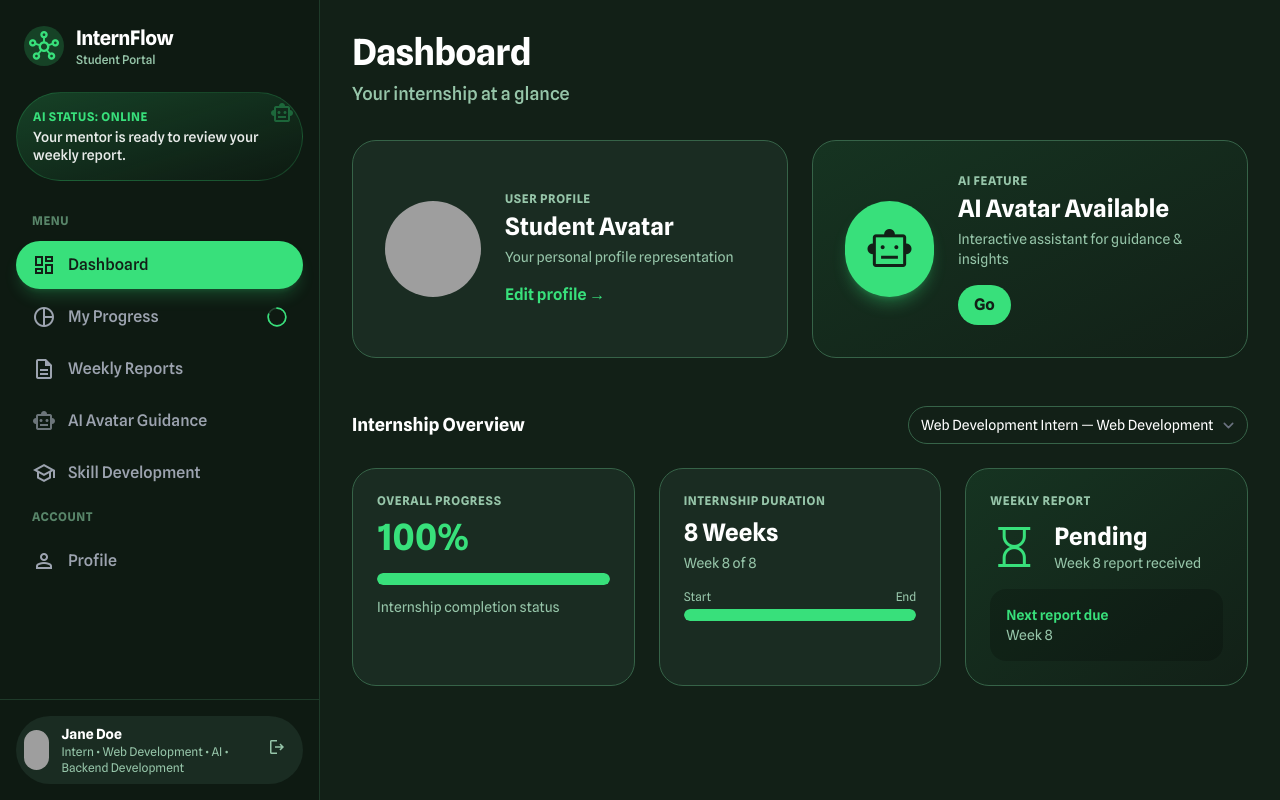
After one commit to 240923Joshua/UCSI_Internship_Project, a Flask app: page /dashboard in a window 1280 px wide. The commit adds this page. Run offline with Flask 3, Linux system fonts and the light colour scheme; a user stored in the database is signed in; data comes from the database, SQL or seed files in the repository; some libraries are stand-ins or nearby versions; grey boxes are pictures that could not be loaded.

Commit message:
intern dashboard linking done - path defined between all intern pages

```diff
--- a/app.py
+++ b/app.py
@@ -85,11 +85,12 @@ def myProgressPercentage(db, user_id):
     return round(ml_results / internships,2)
 
 
-@app.route("/intern/<int:user_id>")
-def intern_dashboard(user_id):
-    domain=""
+@app.route("/dashboard")
+def intern_dashboard():
     if "user_id" not in session or session.get("role") != "intern":
         return redirect(url_for("login"))
+    user_id = session["user_id"]
+    domain=""
     db = get_db()
     cursor = db.execute("SELECT * FROM internship WHERE user_id = ?", (user_id,))
     internships = cursor.fetchall()
@@ -98,9 +99,84 @@ def intern_dashboard(user_id):
     domain = domain[:-3]  # Remove trailing separator
     cursor = db.execute("SELECT * FROM user_details WHERE user_id = ?", (user_id,))
     user_details = cursor.fetchone()
-    cursor = db.execute("SELECT * FROM ml_results WHERE user_id = ? ORDER BY created_at DESC", (user_id,))
-    ml_results = cursor.fetchall()
-    return render_template("intern/finalinterndashboard.html", internships=internships[0], user_details=user_details,domain=domain,ml_results=ml_results)
+    progress_percentage = myProgressPercentage(db, user_id)
+
+    internship_id = request.args.get("internship_id", type=int)
+    if not internship_id:
+        internship_id = internships[0]["internship_id"]
+
+    cursor = db.execute("""
+    SELECT *
+    FROM internship
+    WHERE internship_id = ? AND user_id = ?
+    """, (internship_id, user_id))
+
+    internship = cursor.fetchone()
+
+    if not internship:
+        abort(403)
+    today = date.today()
+    start = datetime.strptime(internship["start_date"], "%Y-%m-%d").date()
+    end = datetime.strptime(internship["end_date"], "%Y-%m-%d").date()
+
+    if today < start:
+        progressPercentage = 0
+    elif today > end:
+        progressPercentage = 100
+    else:
+        total_days = (end - start).days
+        elapsed_days = (today - start).days
+        progressPercentage = round((elapsed_days / total_days) * 100)
+    total_weeks = internship["weeks"]
+
+    currentWeek = min(
+        total_weeks,
+        max(1, ((today - start).days // 7) + 1)
+)
+    cursor = db.execute("""
+        SELECT status
+        FROM weekly_reports
+        WHERE user_id = ?
+        AND internship_id = ?
+        AND week_number = ?
+    """, (user_id, internship_id, currentWeek))
+
+    report = cursor.fetchone()
+
+    if report and report["status"] == "submitted":
+        weekly_status = "Submitted"
+        next_due = f"Week {currentWeek + 1}"
+    else:
+        weekly_status = "Pending"
+        next_due = f"Week {currentWeek}"
+    # --------------------------------------------------
+    latest_internship = db.execute(
+        """
+        SELECT * FROM internship
+        WHERE user_id = ?
+        ORDER BY start_date DESC
+        LIMIT 1
+        """,
+        (user_id,)
+    ).fetchone()
+
+    start_date_latest = datetime.strptime(
+        latest_internship["start_date"], "%Y-%m-%d"
+    ).date()
+
+    current_week = max(1, ((today - start_date_latest).days // 7) + 1)
+
+    weeklyReportRedirect = {
+        "internship_id": latest_internship["internship_id"],
+        "week": current_week
+    }
+    # --------------------------------------------------
+    return render_template("intern/dashboard.html", internships=internships,
+    user_details=user_details,domain=domain,weeklyReportRedirect=weeklyReportRedirect,
+    progress_percentage=progress_percentage, active_internship_id=internship_id,
+    total_weeks=total_weeks, currentWeek=currentWeek,progressPercentage=progressPercentage,
+    next_due=next_due,weekly_status=weekly_status)
+
 
 # @app.route("/flash-test")
 # def flash_test():
@@ -324,6 +400,67 @@ def weekly_report_redirect(internship_id):
         week=current_week
     ))
 
+@app.route("/skill-dev")
+def skill_dev():
+    if "user_id" not in session or session.get("role") != "intern":
+        return redirect(url_for("login"))
+
+    user_id = session["user_id"]
+    db = get_db()
+
+    user_details = db.execute(
+        "SELECT * FROM user_details WHERE user_id = ?",
+        (user_id,)
+    ).fetchone()
+
+
+    skills = db.execute("""
+        SELECT s.name, ds.domain
+        FROM skills s
+        JOIN domain_skills ds ON ds.skill_id = s.skill_id
+        WHERE ds.domain IN (
+            SELECT DISTINCT domain FROM internship WHERE user_id = ?
+        )
+        ORDER BY ds.domain, s.name
+    """, (user_id,)).fetchall()
+
+    latest_internship = db.execute(
+        """
+        SELECT * FROM internship
+        WHERE user_id = ?
+        ORDER BY start_date DESC
+        LIMIT 1
+        """,
+        (user_id,)
+    ).fetchone()
+
+    start_date_latest = datetime.strptime(
+        latest_internship["start_date"], "%Y-%m-%d"
+    ).date()
+
+    today = date.today()
+    current_week = max(1, ((today - start_date_latest).days // 7) + 1)
+
+    domain=""
+    internships = db.execute("""
+        SELECT domain
+        FROM internship
+        WHERE user_id = ?
+    """, (user_id,)).fetchall()
+    for i in internships:
+        domain+=i["domain"]+" • "
+    domain = domain[:-3]
+
+    progress_percentage = myProgressPercentage(db, user_id)
+
+    weeklyReportRedirect = {
+        "internship_id": latest_internship["internship_id"],
+        "week": current_week
+    }
+
+    return render_template("intern/finalskilldev.html", skills=skills,
+    weeklyReportRedirect=weeklyReportRedirect, user_details=user_details, domain=domain, progress_percentage=progress_percentage)
+
 @app.route("/supervisor/<int:supervisor_id>/dashboard")
 def supervisor_dashboard(supervisor_id):
     if "user_id" not in session or session.get("role") != "supervisor":
@@ -387,7 +524,7 @@ def login():
 
     # Redirect based on role
     if user["role"] == "intern":
-        return redirect(url_for("intern_dashboard", user_id=user["user_id"]))
+        return redirect(url_for("intern_dashboard"))
 
     if user["role"] == "supervisor":
         return redirect(url_for("supervisor_dashboard", supervisor_id=user["user_id"]))
@@ -1096,7 +1233,7 @@ def intern_report_history():
     ).fetchall()
 
     return render_template(
-        "intern/avatarChat.html",
+        "intern/finalreporthistory.html",
         reports=reports,
         internship=internship
     )
@@ -1146,7 +1283,7 @@ def avatar_page():
         "week": current_week
     }
     return render_template(
-        "intern/finalavatarchat.html",
+        "intern/avatarChat.html",
         internships=internships,
         user_details=user_details,
         domain=domain,
@@ -1214,4 +1351,4 @@ def avatar_chat():
 
 
 if __name__ == "__main__":
-    app.run(debug=True, use_reloader=False)
+    app.run(debug=True, use_reloader=True)
--- a/templates/intern/avatarChat.html
+++ b/templates/intern/avatarChat.html
@@ -139,7 +139,7 @@
 </div>
 <div class="flex-1 overflow-y-auto px-4 py-2 space-y-1">
 <p class="px-4 py-2 text-xs font-bold text-[#637588] dark:text-[#588569] uppercase tracking-wider">Menu</p>
-<a class="group flex items-center gap-3 px-4 py-3 rounded-full text-[#111418] dark:text-[#9ca3af] hover:bg-[#e6e8eb] dark:hover:bg-white/5 hover:text-[#111418] dark:hover:text-white transition-colors" href="#">
+<a href="{{ url_for('intern_dashboard') }}"class="group flex items-center gap-3 px-4 py-3 rounded-full text-[#111418] dark:text-[#9ca3af] hover:bg-[#e6e8eb] dark:hover:bg-white/5 hover:text-[#111418] dark:hover:text-white transition-colors" href="#">
 <span class="material-symbols-outlined group-hover:text-primary transition-colors">dashboard</span>
 <span class="font-medium">Dashboard</span>
 </a>
@@ -177,7 +177,7 @@
 <span class="material-symbols-outlined fill-1 animate-pulse">smart_toy</span>
 <span class="font-medium">AI Avatar Guidance</span>
 </a>
-<a class="group flex items-center gap-3 px-4 py-3 rounded-full text-[#111418] dark:text-[#9ca3af] hover:bg-[#e6e8eb] dark:hover:bg-white/5 hover:text-[#111418] dark:hover:text-white transition-colors" href="#">
+<a href="{{ url_for('skill_dev') }}" class="group flex items-center gap-3 px-4 py-3 rounded-full text-[#111418] dark:text-[#9ca3af] hover:bg-[#e6e8eb] dark:hover:bg-white/5 hover:text-[#111418] dark:hover:text-white transition-colors" href="#">
 <span class="material-symbols-outlined group-hover:text-primary transition-colors">school</span>
 <span class="font-medium">Skill Development</span>
 </a>
--- /dev/null
+++ b/templates/intern/dashboard.html
@@ -0,0 +1,253 @@
+<!DOCTYPE html>
+<html class="dark" lang="en">
+<head>
+  <meta charset="UTF-8" />
+  <meta name="viewport" content="width=device-width, initial-scale=1.0" />
+  <title>InternFlow Dashboard</title>
+
+  <!-- FONTS -->
+  <link rel="preconnect" href="https://fonts.googleapis.com">
+  <link rel="preconnect" href="https://fonts.gstatic.com" crossorigin>
+  <link href="https://fonts.googleapis.com/css2?family=Spline+Sans:wght@300;400;500;600;700&display=swap" rel="stylesheet">
+  <link href="https://fonts.googleapis.com/css2?family=Material+Symbols+Outlined:wght@100..700&display=swap" rel="stylesheet" />
+
+  <!-- TAILWIND -->
+  <script src="https://cdn.tailwindcss.com?plugins=forms,container-queries"></script>
+  <script>
+    tailwind.config = {
+      darkMode: 'class',
+      theme: {
+        extend: {
+          colors: {
+            primary: '#38e07b',
+            'background-light': '#f6f8f7',
+            'background-dark': '#122017',
+            'surface-dark': '#1a2c22'
+          },
+          fontFamily: { display: ['Spline Sans', 'sans-serif'] },
+          borderRadius: { DEFAULT: '1rem', lg: '2rem', xl: '3rem', full: '9999px' }
+        }
+      }
+    }
+  </script>
+
+  <!-- SCROLLBAR -->
+  <style>
+    body { font-family: 'Spline Sans', sans-serif; }
+    ::-webkit-scrollbar { width: 8px; }
+    ::-webkit-scrollbar-track { background: #122017; }
+    ::-webkit-scrollbar-thumb { background: #264532; border-radius: 4px; }
+    ::-webkit-scrollbar-thumb:hover { background: #38e07b; }
+  </style>
+</head>
+
+<body class="bg-background-light dark:bg-background-dark text-[#111418] dark:text-white h-screen flex overflow-hidden">
+
+  <!-- SIDEBAR -->
+  <aside class="w-80 h-full flex flex-col bg-background-light dark:bg-[#0e1a12] border-r border-[#e6e8eb] dark:border-[#1e3a29] shrink-0 relative z-20">
+
+    <!-- Logo -->
+    <div class="p-6 pb-2">
+      <div class="flex items-center gap-3">
+        <div class="flex items-center justify-center size-10 rounded-xl bg-primary/20 text-primary">
+          <span class="material-symbols-outlined text-3xl">hub</span>
+        </div>
+        <div>
+          <h1 class="font-display font-bold text-xl tracking-tight text-[#111418] dark:text-white">InternFlow</h1>
+          <p class="text-xs font-medium text-[#637588] dark:text-[#96c5a9]">Student Portal</p>
+        </div>
+      </div>
+    </div>
+
+    <!-- AI Status -->
+    <div class="px-4 py-4">
+      <div class="bg-gradient-to-br from-primary/20 to-transparent p-4 rounded-xl border border-primary/20 relative overflow-hidden group cursor-pointer transition-all hover:border-primary/40">
+        <div class="absolute top-0 right-0 p-2 opacity-50">
+          <span class="material-symbols-outlined text-primary animate-pulse">smart_toy</span>
+        </div>
+        <p class="text-xs uppercase tracking-wider font-bold text-primary mb-1">AI Status: Online</p>
+        <p class="text-sm font-medium text-[#111418] dark:text-white/90 leading-tight">Your mentor is ready to review your weekly report.</p>
+      </div>
+    </div>
+
+    <!-- Menu -->
+    <div class="flex-1 overflow-y-auto px-4 py-2 space-y-1">
+      <p class="px-4 py-2 text-xs font-bold text-[#637588] dark:text-[#588569] uppercase tracking-wider">Menu</p>
+
+      <a class="flex items-center gap-3 px-4 py-3 rounded-full bg-primary text-[#122017] shadow-lg shadow-primary/20 transition-all hover:scale-[1.02]">
+        <span class="material-symbols-outlined fill-1">dashboard</span>
+        <span class="font-medium">Dashboard</span>
+      </a>
+
+      <a href="{{ url_for('internship_progress') }}" class="group flex items-center justify-between px-4 py-3 rounded-full text-[#111418] dark:text-[#9ca3af] hover:bg-[#e6e8eb] dark:hover:bg-white/5 transition-colors">
+        <div class="flex items-center gap-3">
+          <span class="material-symbols-outlined group-hover:text-primary transition-colors">pie_chart</span>
+          <span class="font-medium">My Progress</span>
+        </div>
+        <svg class="w-5 h-5" viewBox="0 0 36 36">
+  <path
+    d="M18 2.0845
+       a 15.9155 15.9155 0 0 1 0 31.831
+       a 15.9155 15.9155 0 0 1 0 -31.831"
+    fill="none"
+    stroke="#264532"
+    stroke-width="3"
+  />
+  <path
+    d="M18 2.0845
+       a 15.9155 15.9155 0 0 1 0 31.831
+       a 15.9155 15.9155 0 0 1 0 -31.831"
+    fill="none"
+    stroke="#38e07b"
+    stroke-width="3"
+    stroke-dasharray="{{ progress_percentage }}, 100"
+    stroke-linecap="round"
+  />
+</svg>
+      </a>
+
+      <a href="{{ url_for('weekly_report', internship_id=weeklyReportRedirect.internship_id, week=weeklyReportRedirect.week) }}" class="group flex items-center gap-3 px-4 py-3 rounded-full text-[#111418] dark:text-[#9ca3af] hover:bg-[#e6e8eb] dark:hover:bg-white/5 transition-colors">
+        <span class="material-symbols-outlined group-hover:text-primary transition-colors">description</span>
+        <span class="font-medium">Weekly Reports</span>
+      </a>
+
+      <a href="{{ url_for('avatar_page') }}" class="group flex items-center gap-3 px-4 py-3 rounded-full text-[#111418] dark:text-[#9ca3af] hover:bg-[#e6e8eb] dark:hover:bg-white/5 transition-colors">
+        <span class="material-symbols-outlined group-hover:text-primary transition-colors animate-pulse">smart_toy</span>
+        <span class="font-medium">AI Avatar Guidance</span>
+      </a>
+
+      <a href="{{ url_for('skill_dev') }}" class="group flex items-center gap-3 px-4 py-3 rounded-full text-[#111418] dark:text-[#9ca3af] hover:bg-[#e6e8eb] dark:hover:bg-white/5 transition-colors">
+        <span class="material-symbols-outlined group-hover:text-primary transition-colors">school</span>
+        <span class="font-medium">Skill Development</span>
+      </a>
+
+      <p class="px-4 py-2 mt-4 text-xs font-bold text-[#637588] dark:text-[#588569] uppercase tracking-wider">Account</p>
+      <a href="{{ url_for('profile') }}" class="group flex items-center gap-3 px-4 py-3 rounded-full text-[#111418] dark:text-[#9ca3af] hover:bg-[#e6e8eb] dark:hover:bg-white/5 transition-colors">
+        <span class="material-symbols-outlined group-hover:text-primary transition-colors">person</span>
+        <span class="font-medium">Profile</span>
+      </a>
+    </div>
+
+    <!-- User Profile at Bottom -->
+    <div class="p-4 border-t border-[#e6e8eb] dark:border-[#1e3a29]">
+      <div class="flex items-center justify-between gap-3 p-2 rounded-xl bg-[#f0f2f4] dark:bg-[#1a2c22]">
+        <div class="flex items-center gap-3">
+          <div class="size-10 rounded-full bg-cover bg-center" style="background-image: url('{{ user_details.avatar_url }}');"></div>
+          <div class="flex flex-col">
+            <span class="text-sm font-bold text-[#111418] dark:text-white">{{ user_details.first_name }} {{ user_details.last_name }}</span>
+            <span class="text-xs text-[#637588] dark:text-[#96c5a9]">Intern • {{ domain }}</span>
+          </div>
+        </div>
+        <a href="{{url_for('logout')}}" class="text-[#637588] dark:text-[#96c5a9] hover:text-[#111418] dark:hover:text-white p-2 rounded-full hover:bg-black/5 dark:hover:bg-white/10 transition-colors">
+          <span class="material-symbols-outlined text-[20px]">logout</span>
+        </a>
+      </div>
+    </div>
+  </aside>
+
+  <!-- MAIN CONTENT -->
+  <main class="flex-1 h-full overflow-y-auto bg-background-light dark:bg-background-dark relative p-8">
+
+    <header class="mb-8">
+      <h2 class="text-4xl font-black tracking-tight mb-2">Dashboard</h2>
+      <p class="text-[#637588] dark:text-[#96c5a9] text-lg font-medium">Your internship at a glance</p>
+    </header>
+
+    <!-- AVATAR OVERVIEW -->
+    <section class="grid grid-cols-1 md:grid-cols-2 gap-6 mb-12">
+      <!-- User Avatar -->
+      <div class="bg-white dark:bg-[#1a2c22] rounded-3xl p-8 border border-[#e6e8eb] dark:border-[#366348] flex items-center gap-6">
+        <div class="size-24 rounded-full bg-primary/20 flex items-center justify-center" style="background-image: url('{{ user_details.avatar_url }}'); background-size: cover; background-position: center;">
+        </div>
+        <div>
+          <p class="text-xs uppercase tracking-wider font-bold text-[#637588] dark:text-[#96c5a9]">User Profile</p>
+          <h3 class="text-2xl font-bold mt-1">Student Avatar</h3>
+          <p class="text-sm text-[#637588] dark:text-[#96c5a9] mt-1">Your personal profile representation</p>
+          <a href="{{url_for('profile')}}" class="inline-block mt-4 text-primary font-semibold">Edit profile →</a>
+        </div>
+      </div>
+
+      <!-- AI Avatar -->
+      <div class="bg-gradient-to-br from-primary/20 to-transparent dark:from-primary/10 rounded-3xl p-8 border border-[#e6e8eb] dark:border-[#366348] flex items-center gap-6">
+        <div class="size-24 rounded-full bg-primary text-[#122017] flex items-center justify-center shadow-lg shadow-primary/30">
+          <span class="material-symbols-outlined text-5xl">smart_toy</span>
+        </div>
+        <div>
+          <p class="text-xs uppercase tracking-wider font-bold text-[#637588] dark:text-[#96c5a9]">AI Feature</p>
+          <h3 class="text-2xl font-bold mt-1">AI Avatar Available</h3>
+          <p class="text-sm text-[#637588] dark:text-[#96c5a9] mt-1">Interactive assistant for guidance & insights</p>
+          <a href="{{url_for('avatar_page')}}">
+          <span class="inline-block mt-4 px-4 py-2 rounded-full bg-primary text-[#122017] font-bold">Go</span>
+        </a>
+        </div>
+      </div>
+    </section>
+
+    <!-- INTERNSHIP OVERVIEW -->
+     <div class="flex items-center justify-between mb-6">
+  <h2 class="text-lg font-bold">Internship Overview</h2>
+
+<form method="get" action="{{ url_for('intern_dashboard') }}">
+  <select
+    name="internship_id"
+    id="internshipSelect"
+    class="rounded-xl bg-[#122017] border border-[#366348] text-sm px-3 py-2 text-white focus:outline-none focus:ring-2 focus:ring-primary"
+    onchange="this.form.submit()"
+  >
+    {% for internship in internships %}
+      <option
+        value="{{ internship.internship_id }}"
+        {% if internship.internship_id == active_internship_id %}selected{% endif %}
+      >
+        {{ internship.title }} — {{ internship.domain }}
+      </option>
+    {% endfor %}
+  </select>
+</form>
+
+</div>
+    <section class="grid grid-cols-1 lg:grid-cols-3 gap-6">
+      <!-- PROGRESSION -->
+      <div class="bg-white dark:bg-[#1a2c22] rounded-3xl p-6 border border-[#e6e8eb] dark:border-[#366348]">
+        <p class="text-xs uppercase tracking-wider font-bold text-[#637588] dark:text-[#96c5a9] mb-2">Overall Progress</p>
+        <p class="text-4xl font-black text-primary mb-4">{{ progressPercentage }}%</p>
+        <div class="w-full h-3 rounded-full bg-[#e6e8eb] dark:bg-[#264532] overflow-hidden">
+          <div class="h-full w-[{{ progressPercentage }}%] bg-primary rounded-full"></div>
+        </div>
+        <p class="text-sm text-[#637588] dark:text-[#96c5a9] mt-3">Internship completion status</p>
+      </div>
+
+      <!-- INTERNSHIP DURATION -->
+      <div class="bg-white dark:bg-[#1a2c22] rounded-3xl p-6 border border-[#e6e8eb] dark:border-[#366348]">
+        <p class="text-xs uppercase tracking-wider font-bold text-[#637588] dark:text-[#96c5a9] mb-2">Internship Duration</p>
+        <p class="text-2xl font-bold mb-1">{{ total_weeks }} Weeks </p>
+        <p class="text-sm text-[#637588] dark:text-[#96c5a9]">Week {{ currentWeek }} of {{ total_weeks }}</p>
+        <div class="mt-4 space-y-1">
+          <div class="flex justify-between text-xs text-[#637588] dark:text-[#96c5a9]"><span>Start</span><span>End</span></div>
+          <div class="w-full h-3 rounded-full bg-[#e6e8eb] dark:bg-[#264532] overflow-hidden">
+            <div class="h-full w-[{{ progressPercentage }}%] bg-primary rounded-full"></div>
+          </div>
+        </div>
+      </div>
+
+      <!-- WEEKLY REPORT STATUS -->
+      <div class="bg-gradient-to-br from-primary/20 to-transparent dark:from-primary/10 rounded-3xl p-6 border border-[#e6e8eb] dark:border-[#366348]">
+        <p class="text-xs uppercase tracking-wider font-bold text-[#637588] dark:text-[#96c5a9] mb-3">Weekly Report</p>
+        <div class="flex items-center gap-4 mb-4">
+          <span class="material-symbols-outlined text-primary text-5xl">{{ "check_circle" if weekly_status == "Submitted" else "hourglass_empty" }}</span>
+          <div>
+            <p class="text-2xl font-bold">{{ weekly_status }}</p>
+            <p class="text-sm text-[#637588] dark:text-[#96c5a9]">Week {{ currentWeek }} report received</p>
+          </div>
+        </div>
+        <div class="bg-white/60 dark:bg-black/20 rounded-2xl p-4">
+          <p class="text-sm font-semibold text-primary">Next report due</p>
+          <p class="text-sm text-[#637588] dark:text-[#96c5a9]">{{ next_due }} </p>
+        </div>
+      </div>
+    </section>
+
+  </main>
+
+</body>
+</html>
--- a/templates/intern/internshipProgress.html
+++ b/templates/intern/internshipProgress.html
@@ -169,7 +169,7 @@
 <span class="material-symbols-outlined group-hover:text-primary transition-colors animate-pulse">smart_toy</span>
 <span class="font-medium">AI Avatar Guidance</span>
 </a>
-<a class="group flex items-center gap-3 px-4 py-3 rounded-full text-[#111418] dark:text-[#9ca3af] hover:bg-[#e6e8eb] dark:hover:bg-white/5 hover:text-[#111418] dark:hover:text-white transition-colors" href="#">
+<a href="{{ url_for('skill_dev') }}" class="group flex items-center gap-3 px-4 py-3 rounded-full text-[#111418] dark:text-[#9ca3af] hover:bg-[#e6e8eb] dark:hover:bg-white/5 hover:text-[#111418] dark:hover:text-white transition-colors" href="#">
 <span class="material-symbols-outlined group-hover:text-primary transition-colors">school</span>
 <span class="font-medium">Skill Development</span>
 </a>
--- a/templates/intern/profile.html
+++ b/templates/intern/profile.html
@@ -168,7 +168,7 @@
 </div>
 <div class="flex-1 overflow-y-auto px-4 py-2 space-y-1">
 <p class="px-4 py-2 text-xs font-bold text-[#637588] dark:text-[#588569] uppercase tracking-wider">Menu</p>
-<a href="{{url_for('intern_dashboard', user_id=user_details.user_id)}}" class="group flex items-center gap-3 px-4 py-3 rounded-full text-[#111418] dark:text-[#9ca3af] hover:bg-[#e6e8eb] dark:hover:bg-white/5 hover:text-[#111418] dark:hover:text-white transition-colors" href="#">
+<a href="{{url_for('intern_dashboard')}}" class="group flex items-center gap-3 px-4 py-3 rounded-full text-[#111418] dark:text-[#9ca3af] hover:bg-[#e6e8eb] dark:hover:bg-white/5 hover:text-[#111418] dark:hover:text-white transition-colors" href="#">
 <span class="material-symbols-outlined group-hover:text-primary transition-colors">dashboard</span>
 <span class="font-medium">Dashboard</span>
 </a>
@@ -206,7 +206,7 @@
 <span class="material-symbols-outlined group-hover:text-primary transition-colors animate-pulse">smart_toy</span>
 <span class="font-medium">AI Avatar Guidance</span>
 </a>
-<a class="group flex items-center gap-3 px-4 py-3 rounded-full text-[#111418] dark:text-[#9ca3af] hover:bg-[#e6e8eb] dark:hover:bg-white/5 hover:text-[#111418] dark:hover:text-white transition-colors" href="#">
+<a href="{{url_for('skill_dev')}}" class="group flex items-center gap-3 px-4 py-3 rounded-full text-[#111418] dark:text-[#9ca3af] hover:bg-[#e6e8eb] dark:hover:bg-white/5 hover:text-[#111418] dark:hover:text-white transition-colors" href="#">
 <span class="material-symbols-outlined group-hover:text-primary transition-colors">school</span>
 <span class="font-medium">Skill Development</span>
 </a>
--- a/templates/intern/weeklyReport.html
+++ b/templates/intern/weeklyReport.html
@@ -121,7 +121,7 @@
 </div>
 <div class="flex-1 overflow-y-auto px-4 py-2 space-y-1">
 <p class="px-4 py-2 text-xs font-bold text-[#637588] dark:text-[#588569] uppercase tracking-wider">Menu</p>
-<a class="group flex items-center gap-3 px-4 py-3 rounded-full text-[#111418] dark:text-[#9ca3af] hover:bg-[#e6e8eb] dark:hover:bg-white/5 hover:text-[#111418] dark:hover:text-white transition-colors" href="#">
+<a href="{{url_for('intern_dashboard')}}" class="group flex items-center gap-3 px-4 py-3 rounded-full text-[#111418] dark:text-[#9ca3af] hover:bg-[#e6e8eb] dark:hover:bg-white/5 hover:text-[#111418] dark:hover:text-white transition-colors" href="#">
 <span class="material-symbols-outlined group-hover:text-primary transition-colors">dashboard</span>
 <span class="font-medium">Dashboard</span>
 </a>
@@ -159,7 +159,7 @@
 <span class="material-symbols-outlined group-hover:text-primary transition-colors animate-pulse">smart_toy</span>
 <span class="font-medium">AI Avatar Guidance</span>
 </a>
-<a class="group flex items-center gap-3 px-4 py-3 rounded-full text-[#111418] dark:text-[#9ca3af] hover:bg-[#e6e8eb] dark:hover:bg-white/5 hover:text-[#111418] dark:hover:text-white transition-colors" href="#">
+<a href="{{ url_for('skill_dev') }}" class="group flex items-center gap-3 px-4 py-3 rounded-full text-[#111418] dark:text-[#9ca3af] hover:bg-[#e6e8eb] dark:hover:bg-white/5 hover:text-[#111418] dark:hover:text-white transition-colors" href="#">
 <span class="material-symbols-outlined group-hover:text-primary transition-colors">school</span>
 <span class="font-medium">Skill Development</span>
 </a>
```
Also changed, not shown: templates/intern/finalinterndashboard.html (deleted, +0 -203 lines), templates/intern/finalskilldev.html (+9 -9 lines).
